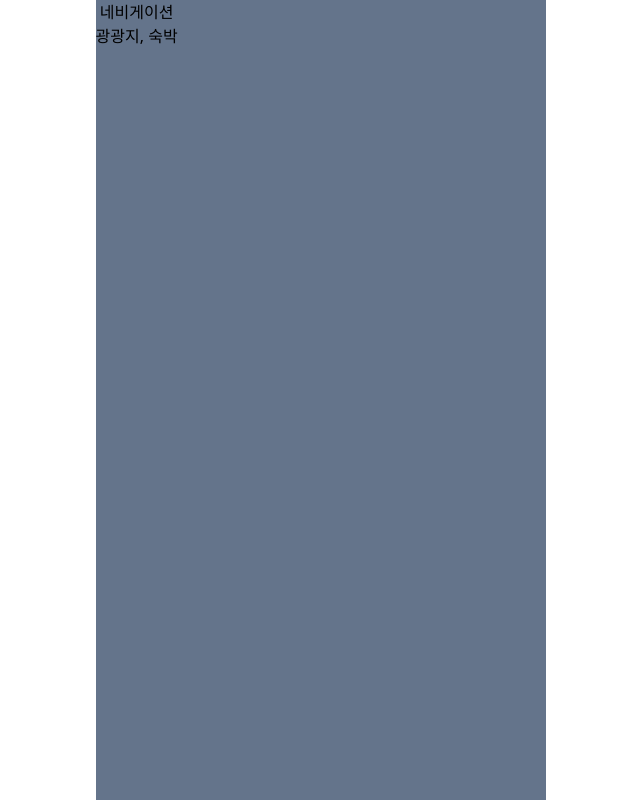
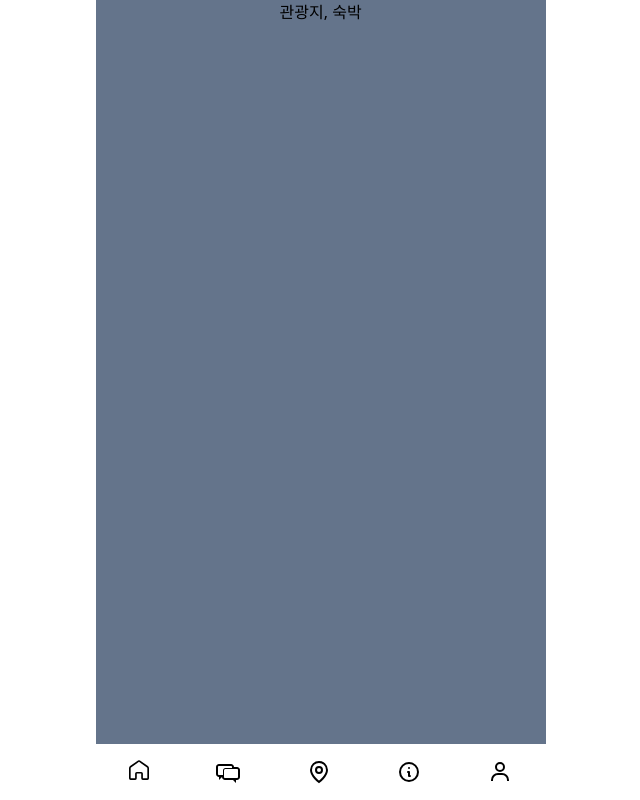
Before and after one commit to Our-Travel/Front-End, a React (Create React App) app: page /info in a window 1280 px wide. Shown: the whole page, without its empty margins (440-1080 px from the left). Built offline with nearby package versions, Linux system fonts and the light colour scheme.

Commit message:
[feat] navigation 5개 페이지 연결

```diff
--- a/src/App.tsx
+++ b/src/App.tsx
@@ -18,13 +18,13 @@ function App() {
           <Route path="/" element={<Landing />} />
           <Route path="/signin" element={<SignIn />} />
           <Route path="/signup" element={<SignUp />} />
-          <Route element={<Navigation />}>
-            <Route path="/info" element={<Info />} />
-            <Route path="/main" element={<Main />} />
-            <Route path="/map" element={<Map />} />
-            <Route path="/mypage" element={<MyPage />} />
-            <Route path="/chatting" element={<Chatting />} />
-          </Route>
+          {/* <Route element={<Navigation />}> */}
+          <Route path="/main" element={<Main />} />
+          <Route path="/chatting" element={<Chatting />} />
+          <Route path="/map" element={<Map />} />
+          <Route path="/info" element={<Info />} />
+          <Route path="/mypage" element={<MyPage />} />
+          {/* </Route> */}
           <Route path="*" element={<NotFound />} />
         </Routes>
       </div>
--- a/src/components/Navigation/Navigation.tsx
+++ b/src/components/Navigation/Navigation.tsx
@@ -1,10 +1,49 @@
 import React from 'react';
-import { Outlet } from 'react-router-dom';
+import { Navigate, Outlet, useNavigate } from 'react-router-dom';
+import { GrHomeRounded } from 'react-icons/gr';
+import { GrLocation } from 'react-icons/gr';
+import { TiMessages } from 'react-icons/ti';
+import { HiOutlineInformationCircle } from 'react-icons/hi';
+import { BiUser } from 'react-icons/bi';
 
 const Navigation = () => {
+  const navigate = useNavigate();
+
+  const home = () => {
+    navigate('/main');
+  };
+  const chat = () => {
+    navigate('/chatting');
+  };
+  const map = () => {
+    navigate('/map');
+  };
+  const info = () => {
+    navigate('/info');
+  };
+  const mypage = () => {
+    navigate('/mypage');
+  };
+
   return (
-    <div className="absolute">
-      <nav>네비게이션</nav>
+    <div className="absolute bg-white w-full h-14 bottom-0 z-50 box-border">
+      <ul className="flex w-full justify-around relative top-[50%] translate-y-[-50%]">
+        <li className="cursor-pointer  " onClick={home}>
+          <GrHomeRounded className="w-5 h-5 outline-orange-300" />
+        </li>
+        <li className="cursor-pointer  " onClick={chat}>
+          <TiMessages className="w-6 h-6" />
+        </li>
+        <li className="cursor-pointer  " onClick={map}>
+          <GrLocation className="w-6 h-6" />
+        </li>
+        <li className="cursor-pointer  " onClick={info}>
+          <HiOutlineInformationCircle className="w-6 h-6" />
+        </li>
+        <li className="cursor-pointer  " onClick={mypage}>
+          <BiUser className="w-6 h-6" />
+        </li>
+      </ul>
       <Outlet />
     </div>
   );
--- a/src/pages/Chatting/Chatting.tsx
+++ b/src/pages/Chatting/Chatting.tsx
@@ -1,7 +1,13 @@
 import React from 'react';
+import Navigation from '../../components/Navigation/Navigation';
 
 const Chatting = () => {
-  return <div>채팅페이지</div>;
+  return (
+    <>
+      <div>채팅 페이지</div>
+      <Navigation />
+    </>
+  );
 };
 
 export default Chatting;
--- a/src/pages/Info/Info.tsx
+++ b/src/pages/Info/Info.tsx
@@ -1,7 +1,13 @@
 import React from 'react';
+import Navigation from '../../components/Navigation/Navigation';
 
 const Info = () => {
-  return <div>광광지, 숙박</div>;
+  return (
+    <>
+      <div>관광지, 숙박</div>
+      <Navigation />
+    </>
+  );
 };
 
 export default Info;
--- a/src/pages/Landing/Landing.tsx
+++ b/src/pages/Landing/Landing.tsx
@@ -5,7 +5,7 @@ const Landing = () => {
   return (
     <>
       <div className="text-yellow-300">랜딩페이지</div>
-      <Navigation></Navigation>
+      {/* <Navigation /> */}
     </>
   );
 };
--- a/src/pages/Main/Main.tsx
+++ b/src/pages/Main/Main.tsx
@@ -3,7 +3,12 @@ import { Outlet } from 'react-router-dom';
 import Navigation from '../../components/Navigation/Navigation';
 
 const Main = () => {
-  return <div>메인페이지</div>;
+  return (
+    <>
+      <div>메인 페이지</div>
+      <Navigation />
+    </>
+  );
 };
 
 export default Main;
--- a/src/pages/Map/Map.tsx
+++ b/src/pages/Map/Map.tsx
@@ -1,7 +1,13 @@
 import React from 'react';
+import Navigation from '../../components/Navigation/Navigation';
 
 const Map = () => {
-  return <div>맵 페이지</div>;
+  return (
+    <>
+      <div>맵 페이지</div>
+      <Navigation />
+    </>
+  );
 };
 
 export default Map;
--- a/src/pages/MyPage/MyPage.tsx
+++ b/src/pages/MyPage/MyPage.tsx
@@ -1,7 +1,13 @@
 import React from 'react';
+import Navigation from '../../components/Navigation/Navigation';
 
 const MyPage = () => {
-  return <div>마이페이지</div>;
+  return (
+    <>
+      <div>마이 페이지</div>
+      <Navigation />
+    </>
+  );
 };
 
 export default MyPage;
```
